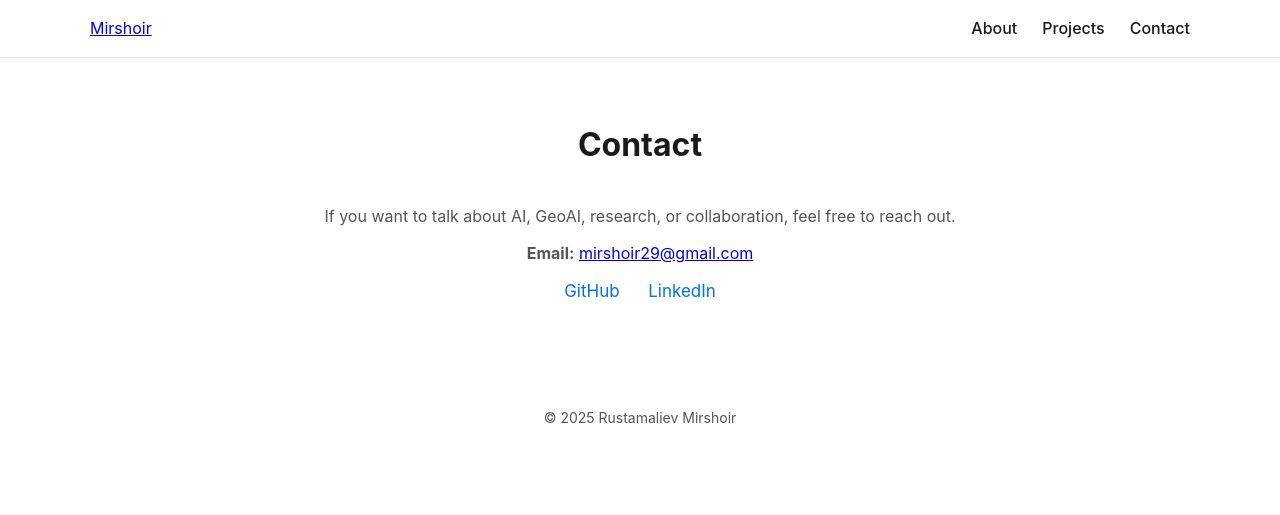
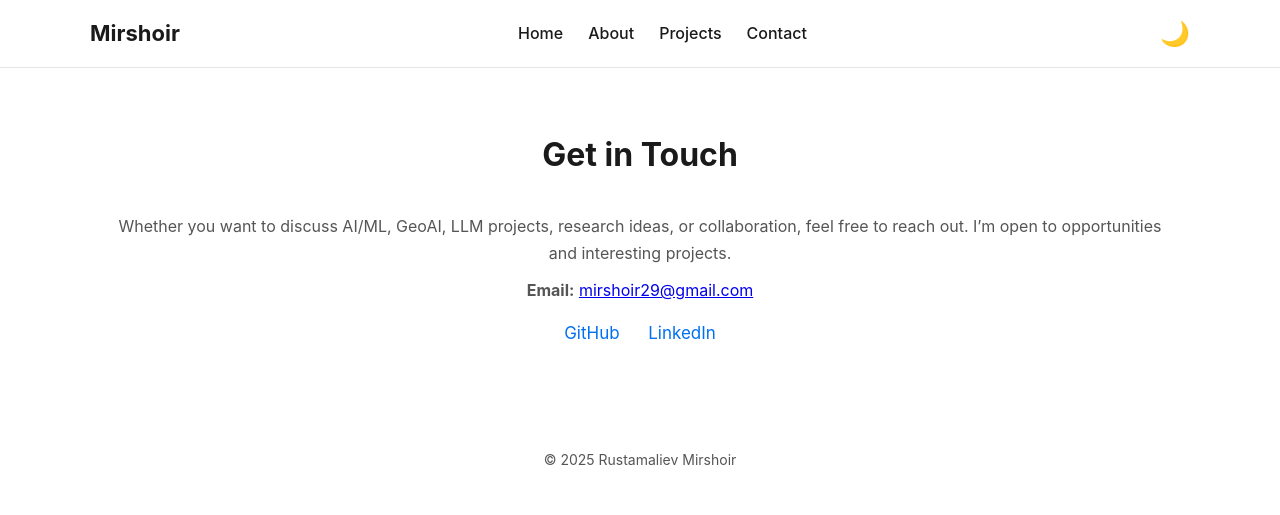
Before and after one commit to Mirshoir/mirshoir-portfolio, a website built with Vite: page contact.html in a window 1280 px wide. Built offline with nearby package versions, Linux system fonts and the light colour scheme.

Commit message:
Update contact.html

```diff
--- a/contact.html
+++ b/contact.html
@@ -4,35 +4,55 @@
   <meta charset="UTF-8" />
   <meta name="viewport" content="width=device-width, initial-scale=1.0" />
   <title>Contact | Mirshoir Rustamaliev</title>
+
   <link rel="stylesheet" href="styles.css" />
 </head>
+
 <body>
 
+<!-- NAVIGATION -->
 <nav>
   <div class="nav-inner">
-    <a href="index.html" class="logo">Mirshoir</a>
-    <ul>
+
+    <span class="logo-text">Mirshoir</span>
+
+    <button class="hamburger" onclick="toggleMenu()">☰</button>
+
+    <ul id="nav-menu">
+      <li><a href="index.html">Home</a></li>
       <li><a href="about.html">About</a></li>
       <li><a href="projects.html">Projects</a></li>
       <li><a href="contact.html">Contact</a></li>
     </ul>
+
+    <button id="theme-toggle">🌙</button>
+
   </div>
 </nav>
 
+<!-- CONTACT SECTION -->
 <section class="contact-center">
-  <h2>Contact</h2>
-  <p>If you want to talk about AI, GeoAI, research, or collaboration, feel free to reach out.</p>
+  <h2>Get in Touch</h2>
+
+  <p>
+    Whether you want to discuss AI/ML, GeoAI, LLM projects, research ideas, or collaboration,
+    feel free to reach out. I’m open to opportunities and interesting projects.
+  </p>
+
   <p><strong>Email:</strong> <a href="mailto:mirshoir29@gmail.com">mirshoir29@gmail.com</a></p>
 
-  <div class="contact-links" style="margin-top: 10px;">
+  <div class="contact-links" style="margin-top: 15px;">
     <a href="https://github.com/Mirshoir" target="_blank">GitHub</a>
     <a href="https://linkedin.com" target="_blank">LinkedIn</a>
   </div>
 </section>
 
+<!-- FOOTER -->
 <footer>
   © 2025 Rustamaliev Mirshoir
 </footer>
 
+<script src="script.js"></script>
+
 </body>
 </html>
```
